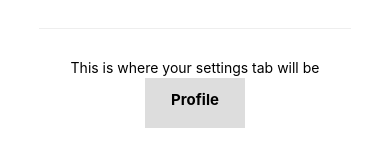
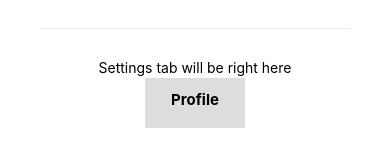
Before and after one commit to ethang17/Me-Lody, a React Native app: screen /Settings in a window 390 px wide. Shown: the part 402-551 px from the top of the page. Built offline with nearby package versions, Linux system fonts and the light colour scheme; what expo-linking would draw is missing.

Commit message:
Fixed the bad buttons

```diff
--- a/screens/SettingsScreen.tsx
+++ b/screens/SettingsScreen.tsx
@@ -8,7 +8,7 @@ export default function SettingsScreen({ navigation }: RootStackScreenProps<'Set
     <View style={styles.container}>
       <Text style={styles.title}>Settings</Text>
       <View style={styles.separator} lightColor="#eee" darkColor="rgba(255,255,255,0.1)" />
-      <Text>This is where your settings tab will be</Text>
+      <Text>Settings tab will be right here</Text>
 
       {/* Use a light status bar on iOS to account for the black space above the modal */}
       <StatusBar style={Platform.OS === 'ios' ? 'light' : 'auto'} />
```
